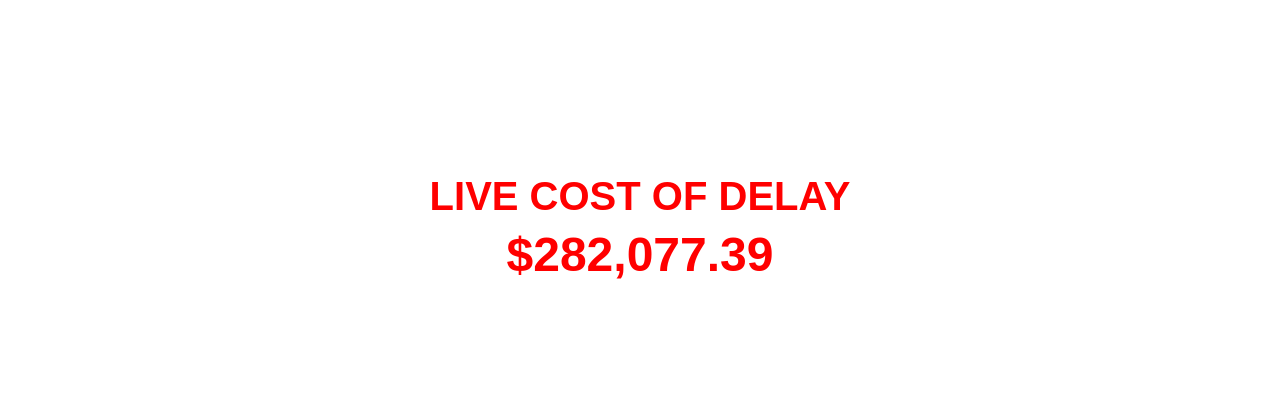
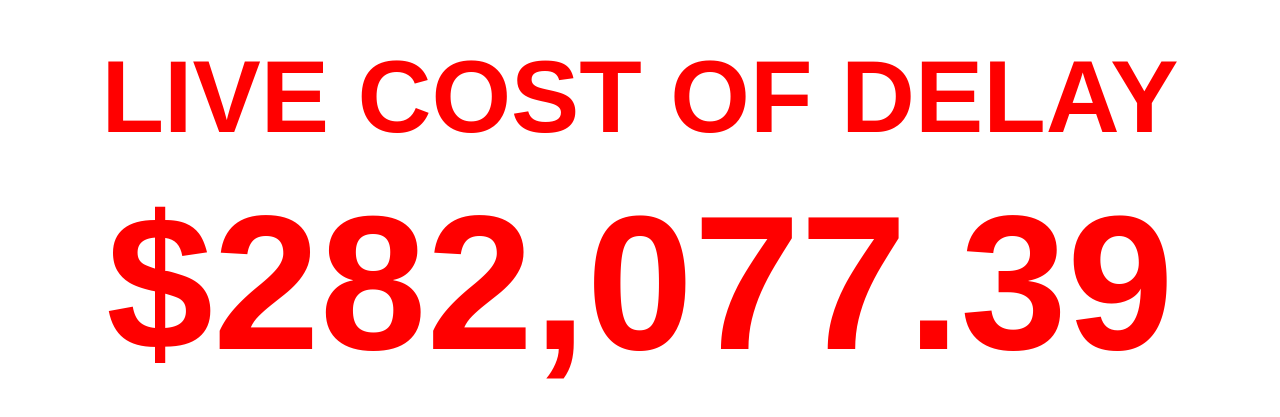
Before and after one commit to Ben-krause/epak-ticker, a plain HTML site: page index.html in a window 1280 px wide. Shown: the part 185-602 px from the top of the page. Drawn offline with Linux system fonts and the light colour scheme.

Commit message:
Update index.html

```diff
--- a/index.html
+++ b/index.html
@@ -5,41 +5,40 @@
   <meta name="viewport" content="width=device-width, initial-scale=1.0" />
   <title>Cost of Delay Tracker</title>
   <style>
-    body {
-      background-color: #fff;
+    html, body {
+      margin: 0;
+      padding: 0;
+      height: 100%;
+      width: 100%;
+      background-color: #ffffff;
       color: #ff0000;
       font-family: Arial, Helvetica, sans-serif;
       display: flex;
       flex-direction: column;
       align-items: center;
       justify-content: center;
-      height: 100vh;
-      margin: 0;
+      text-align: center;
     }
     h1 {
-      font-size: 2.5rem;
-      color: #ff0000;
-      font-family: Arial, Helvetica, sans-serif;
+      font-size: 8vw;
       font-weight: bold;
-      margin-bottom: 0.5rem;
+      margin: 0 0 1rem 0;
       text-transform: uppercase;
     }
     #ticker {
-      font-size: 3rem;
+      font-size: 15vw;
       font-weight: bold;
-      color: #ff0000;
-      font-family: Arial, Helvetica, sans-serif;
+      word-wrap: break-word;
     }
   </style>
 </head>
 <body>
-  <h1>LIVE COST OF DELAY</h1>
+  <h1>Live Cost of Delay</h1>
   <div id="ticker">$0.00</div>
 
   <script>
-    // Configurable values
     const startDate = new Date('2025-02-14T00:00:00Z');
-    const dollarsPerSecond = 747000 / (365 * 24 * 60 * 60); // $747k per year
+    const dollarsPerSecond = 747000 / (365 * 24 * 60 * 60);
 
     function updateTicker() {
       const now = new Date();
```
